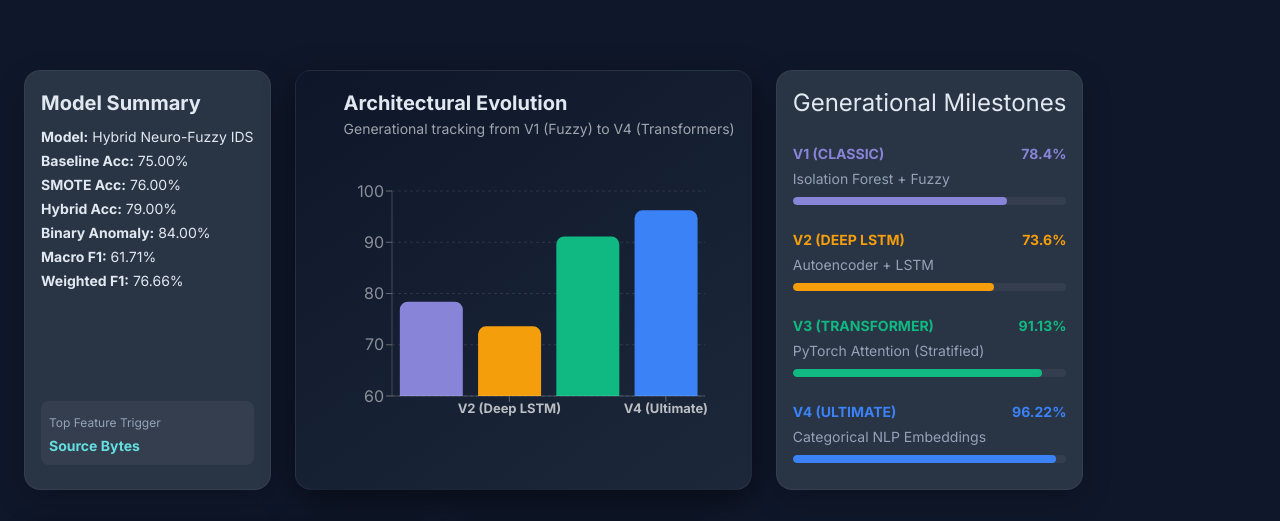
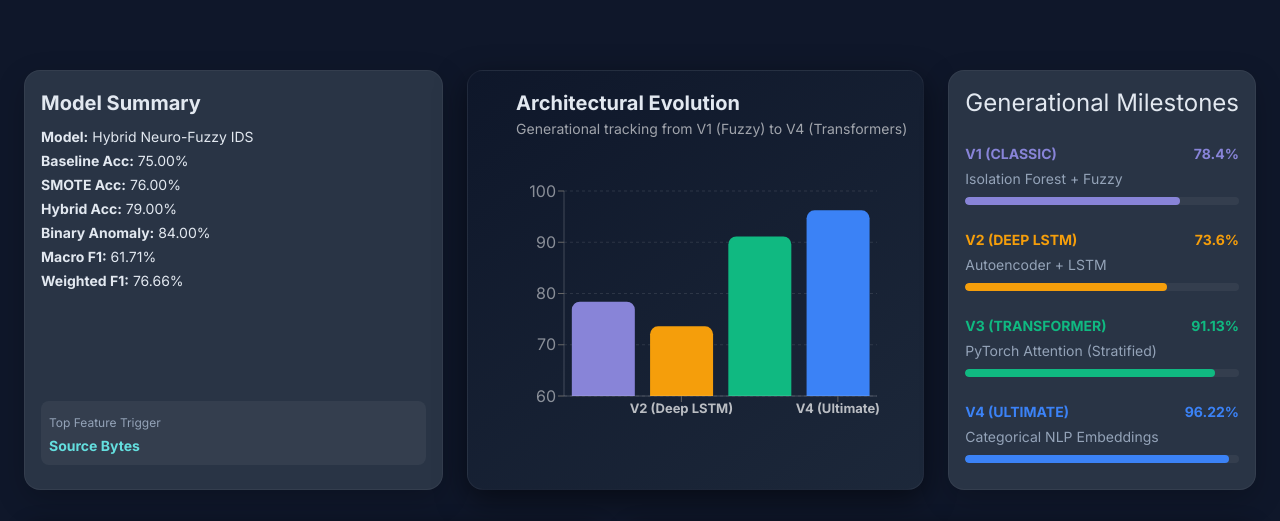
Before and after one commit to TROJAN1HAMMER/Soft_Computing_Project, a React (Vite) app in the folder Frontend/: page / in a window 1280 px wide. Both pictures are taken after a click on the tab "STATISTICS". Shown: the part 206-727 px from the top of the page. Built offline with nearby package versions, Linux system fonts and the light colour scheme; some icons are missing.

Commit message:
Updated StatisticsPage.jsx

```diff
--- a/Frontend/src/pages/StatisticsPage.jsx
+++ b/Frontend/src/pages/StatisticsPage.jsx
@@ -336,7 +336,7 @@ export default function StatisticsPage() {
         <Grid container spacing={3} sx={{ mb: 4, alignItems: "stretch" }}>
 
           {/* 1. Model Summary (Moved to Row 0) */}
-          <Grid item xs={12} lg={3}>
+          <Grid item xs={12} lg={3} sx={{ flex: 1.1 }}>
             <Card sx={{ height: 420, border: '1px solid rgba(255,255,255,0.05)', boxShadow: '0 10px 30px rgba(0,0,0,0.2)', display: 'flex', flexDirection: 'column' }}>
               <CardHeader title={<Typography variant="h6" fontWeight="bold">Model Summary</Typography>} sx={{ pb: 0 }} />
               <CardContent sx={{ flexGrow: 1, display: 'flex', flexDirection: 'column', justifyContent: 'space-between', pt: 1 }}>
@@ -358,7 +358,7 @@ export default function StatisticsPage() {
           </Grid>
 
           {/* 2. Architectural Evolution Chart */}
-          <Grid item xs={12} lg={6}>
+          <Grid item xs={12} lg={6} sx={{ flex: 1.2 }}>
             <Card sx={{ height: 420, background: 'linear-gradient(145deg, rgba(15,23,42,0.95), rgba(30,41,59,0.95))', border: '1px solid rgba(255,255,255,0.05)', boxShadow: '0 10px 30px rgba(0,0,0,0.5)' }}>
               <CardHeader
                 avatar={<TrendingUpIcon sx={{ color: '#4ECDC4' }} />}
@@ -413,7 +413,7 @@ export default function StatisticsPage() {
         <Grid container spacing={3} sx={{ mb: 4, alignItems: "stretch" }}>
 
           {/* Target Distribution - Before vs After SMOTE */}
-          <Grid item xs={12} lg={6}>
+          <Grid item xs={12} lg={6} sx={{ flex: 1.1 }}>
             <Card sx={{ height: 420 }}>
               <CardHeader
                 avatar={<SupervisedUserCircleIcon color="primary" />}
@@ -443,7 +443,7 @@ export default function StatisticsPage() {
           </Grid>
 
           {/* Top 10 Feature Importance */}
-          <Grid item xs={12} lg={6}>
+          <Grid item xs={12} lg={6} sx={{ flex: 1.2 }}>
             <Card sx={{ height: 420 }}>
               <CardHeader
                 avatar={<TrendingUpIcon color="primary" />}
```
